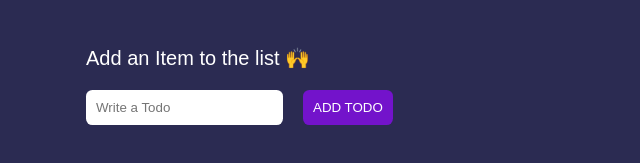
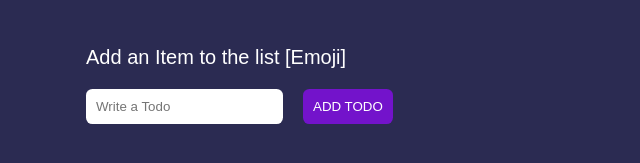
Before and after one commit to gauravdas014/react-to-do, a React (Create React App) app: page / in a window 1280 px wide. Shown: the part 209-372 px from the top of the page, without its empty margins (304-944 px from the left). Built offline with nearby package versions, Linux system fonts and the light colour scheme.

Commit message:
chore: add emoji

```diff
--- a/src/App.js
+++ b/src/App.js
@@ -46,7 +46,7 @@ class App extends React.Component {
         <h1 className="app-title">My ToDo App</h1>
 
         <div className="container">
-          Add an Item to the list 🙌
+          Add an Item to the list [Emoji]
           <br />
           <input
             type="text"
```
